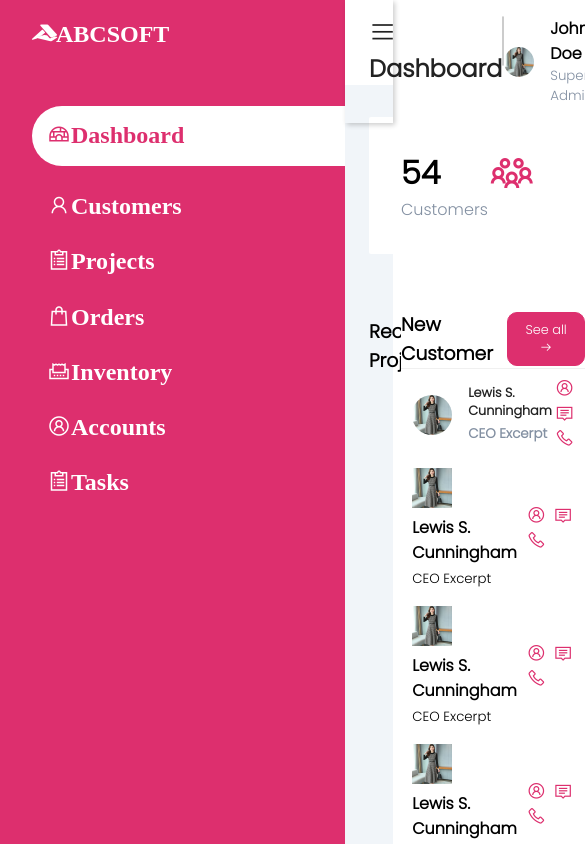
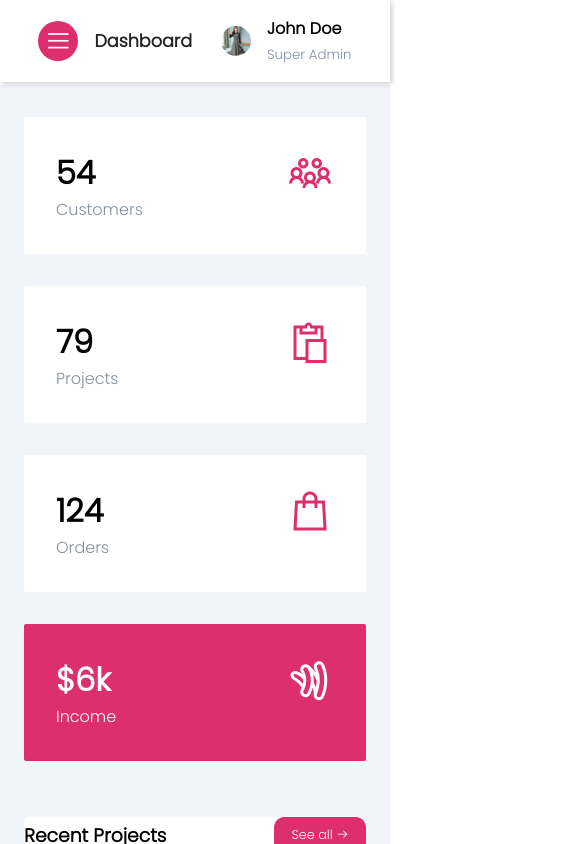
Before and after one commit to developerjannatmim/admin_panel, a plain HTML site: page index.html in a window 390 px wide. Shown: the top 844 px of the page, 585 px wide, since content can reach past the window. Drawn offline with nearby package versions, Linux system fonts and the light colour scheme.

Commit message:
modified

```diff
--- a/index.html
+++ b/index.html
@@ -12,31 +12,31 @@
     <input type="checkbox" id="nav-toggle">
     <div class="sidebar">
         <div class="sidebar-brand">
-            <h2><span class="lab la-accusoft">ABCSOFT</span></h2>
+            <h2><span class="lab la-accusoft"></span><span>ABCSOFT</span></h2>
         </div>
 
         <div class="sidebar-menu">
             <ul>
                 <li>
-                    <a href="" class="active"><span class="las la-igloo">Dashboard</span></a>
+                    <a href="" class="active" style="font-weight: bold;"><span class="las la-igloo"></span><span>Dashboard</span></a>
                 </li>
                 <li>
-                    <a href=""><span class="las la-user">Customers</span></a>
+                    <a href=""><span class="las la-user"></span><span>Customers</span></a>
                 </li>
                 <li>
-                    <a href=""><span class="las la-clipboard-list">Projects</span></a>
+                    <a href=""><span class="las la-clipboard-list"></span><span>Projects</span></a>
                 </li>
                 <li>
-                    <a href=""><span class="las la-shopping-bag">Orders</span></a>
+                    <a href=""><span class="las la-shopping-bag"></span><span>Orders</span></a>
                 </li>
                 <li>
-                    <a href=""><span class="las la-receipt">Inventory</span></a>
+                    <a href=""><span class="las la-receipt"></span><span>Inventory</span></a>
                 </li>
                 <li>
-                    <a href=""><span class="las la-user-circle">Accounts</span></a>
+                    <a href=""><span class="las la-user-circle"></span><span>Accounts</span></a>
                 </li>
                 <li>
-                    <a href=""><span class="las la-clipboard-list">Tasks</span></a>
+                    <a href=""><span class="las la-clipboard-list"></span><span>Tasks</span></a>
                 </li>
             </ul>
         </div>
@@ -238,7 +238,7 @@
                             </div>
 
                             <div class="customer">
-                                <div>
+                                <div class="info">
                                     <img src="image/img_01.jpg" width="40px" height="40px" alt="">
                                     <div>
                                         <h4>Lewis S. Cunningham</h4>
@@ -254,7 +254,7 @@
                             </div>
 
                             <div class="customer">
-                                <div>
+                                <div class="info">
                                     <img src="image/img_01.jpg" width="40px" height="40px" alt="">
                                     <div>
                                         <h4>Lewis S. Cunningham</h4>
@@ -270,7 +270,7 @@
                             </div>
 
                             <div class="customer">
-                                <div>
+                                <div class="info">
                                     <img src="image/img_01.jpg" width="40px" height="40px" alt="">
                                     <div>
                                         <h4>Lewis S. Cunningham</h4>
@@ -286,7 +286,7 @@
                             </div>
 
                             <div class="customer">
-                                <div>
+                                <div class="info">
                                     <img src="image/img_01.jpg" width="40px" height="40px" alt="">
                                     <div>
                                         <h4>Lewis S. Cunningham</h4>
@@ -302,7 +302,7 @@
                             </div>
 
                             <div class="customer">
-                                <div>
+                                <div class="info">
                                     <img src="image/img_01.jpg" width="40px" height="40px" alt="">
                                     <div>
                                         <h4>Lewis S. Cunningham</h4>
--- a/style.css
+++ b/style.css
@@ -23,28 +23,36 @@
     height: 100%;
     background: var(--main-color);
     z-index: 100%;
+    transition: width 300ms;
 }
 
 .sidebar-brand {
     height: 90px;
-    padding: 1rem 0rem 1rem 2rem;
+    padding: 2rem 0rem 1rem 2rem;
     color: #fff;
 }
 
 .sidebar-brand span {
     display: inline-block;
     padding-bottom: 1.3rem;
+    padding-left: 15px;
 }
 
 .sidebar-menu {
     margin-top: 1rem;
+
 }
 
 .sidebar-menu li {
     width: 100%;
     margin-bottom: 1.7rem;
     padding-left: 2rem;
+    font-weight: 500;
 }
+.sidebar-menu span {
+    padding-right: 20px;
+}
+
 
 .sidebar-menu a {
     display: block;
@@ -67,15 +75,41 @@
     margin-left: 15px;
 }
 
-#nav-toggle:checked .sidebar {
-    width: 100px;
+#nav-toggle:checked + .sidebar {
+    width: 70px;
+}
+
+#nav-toggle:checked + .sidebar .sidebar-brand,
+#nav-toggle:checked + .sidebar li {
+    padding-left: 1rem;
+    text-align: center;
+}
+
+#nav-toggle:checked + .sidebar li a {
+    padding-left: 0rem;
+}
+
+#nav-toggle:checked + .sidebar .sidebar-brand h2 span:last-child,
+#nav-toggle:checked + .sidebar li a span:last-child{
+    display: none;
+}
+
+#nav-toggle:checked ~ .main-content {
+    margin-left: 70px;
+}
+
+#nav-toggle:checked ~ .main-content header {
+    width: calc(100% - 70px);
+    left: 70px;
 }
 
 .main-content {
+    transition: margin-left 300ms;
     margin-left: 345px;
 }
 
 header {
+    background: #fff;
     display: flex;
     justify-content: space-around;
     padding: 1rem 1.5rem;
@@ -85,6 +119,7 @@ header {
     width: calc(100% - 345px);
     top: 0;
     z-index: 100;
+    transition: left 300ms;
 }
 
 #nav-toggle {
@@ -270,6 +305,7 @@ tr td:last-child {
 .info {
     display: flex;
     align-items: center;
+
 }
 
 .info img {
@@ -294,3 +330,152 @@ tr td:last-child {
     margin-left: .2rem;
     color: var(--main-color);
 }
+
+@media only screen and (max-width: 1200px){
+    .sidebar {
+        width: 70px;
+    }
+
+    .sidebar .sidebar-brand,
+    .sidebar li {
+        padding-left: 1rem;
+        text-align: center;
+    }
+
+    .sidebar li a {
+        padding-left: 0rem;
+    }
+
+    .sidebar .sidebar-brand h2 span:last-child,
+    .sidebar li a span:last-child{
+        display: none;
+    }
+
+    .main-content {
+        margin-left: 70px;
+    }
+
+    .main-content header {
+        width: calc(100% - 70px);
+        left: 70px;
+    }
+
+    .sidebar:hover {
+        width: 345px;
+        z-index: 200;
+    }
+
+    .sidebar:hover .sidebar-brand,
+    .sidebar:hover li {
+        padding-left: 2rem;
+        text-align: left;
+    }
+
+    .sidebar:hover li a {
+        padding-left: 1rem;
+    }
+
+    .sidebar:hover .sidebar-brand h2 span:last-child,
+    .sidebar:hover li a span:last-child{
+        display: inline;
+    }
+}
+
+
+@media only screen and (max-width: 960px){
+    .card {
+        grid-template-columns: repeat(3, 1fr);
+    }
+
+    .recent-grid {
+        grid-template-columns: 60% 40%;
+    }
+}
+
+@media only screen and (max-width: 768px){
+    .card {
+        grid-template-columns: repeat(2, 1fr);
+    }
+
+    .recent-grid {
+        grid-template-columns: 100%;
+    }
+
+    .search-wrapper {
+        display: none;
+    }
+
+    .sidebar {
+        left: -100% !important;
+    }
+
+    header h2 {
+        display: flex;
+        align-items: center;
+    }
+
+    header h2 label {
+        display: inline-block;
+        background: var(--main-color);
+        padding-right: 0rem;
+        margin-right: 1rem;
+        height: 40px;
+        width: 40px;
+        border-radius: 50%;
+        color: #fff;
+        display: flex;
+        align-items: center;
+        justify-content: center !important;
+    }
+
+    header h2 span {
+        text-align: center;
+        padding-right: 0rem;
+    }
+
+    header h2 {
+        font-size: 1.1rem;
+    }
+
+    .main-content {
+        width: 100%;
+        margin-left: 0rem;
+    }
+
+    header {
+        width: 100% !important;
+        left: 0 !important;
+    }
+
+    #nav-toggle:checked + .sidebar {
+        left: 0 !important;
+        z-index: 100;
+        width: 345px;
+    }
+
+    #nav-toggle:checked + .sidebar .sidebar-brand,
+    #nav-toggle:checked + .sidebar li {
+        padding-left: 2rem;
+        text-align: left;
+    }
+
+    #nav-toggle:checked + .sidebar li a {
+        padding-left: 1rem;
+    }
+
+    #nav-toggle:checked + .sidebar .sidebar-brand h2 span:last-child,
+    #nav-toggle:checked + .sidebar li a span:last-child{
+        display: inline;
+    }
+
+    #nav-toggle:checked ~ .main-content {
+        margin-left: 0rem !important;
+    }
+}
+
+
+@media only screen and (max-width: 560px){
+    .cards {
+        grid-template-columns: 100%;
+    }
+}
```
